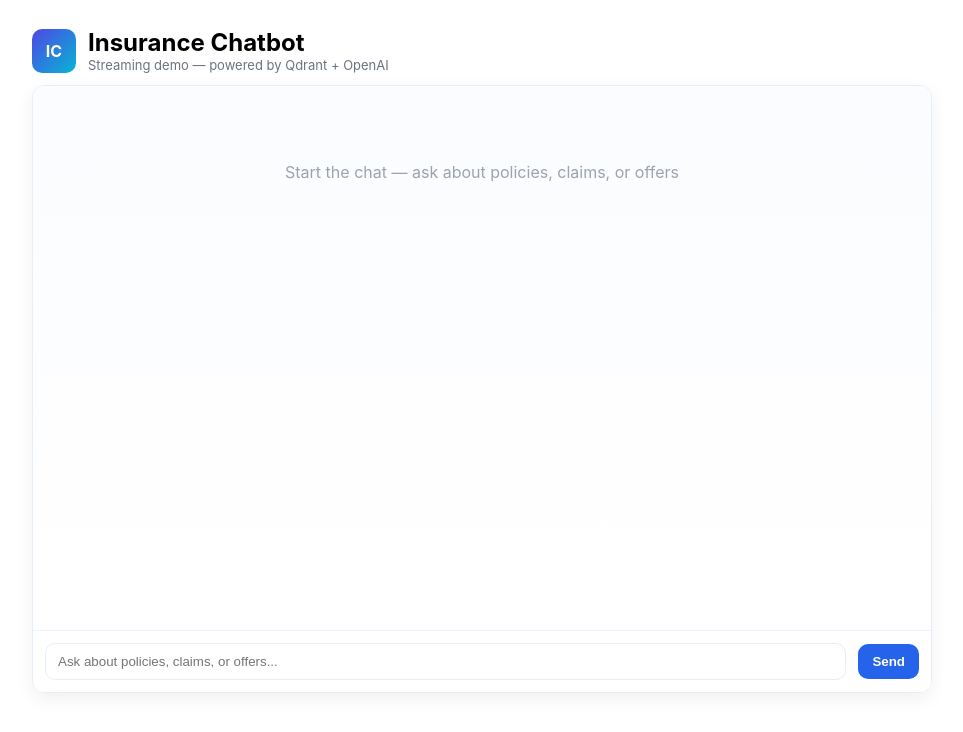
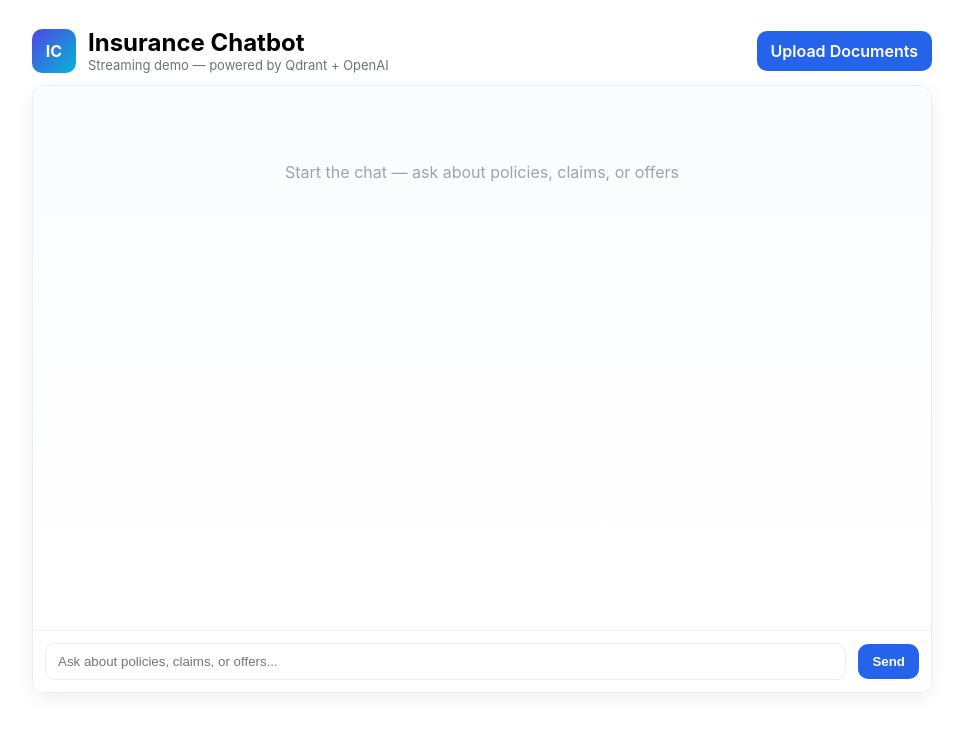
Before and after one commit to rishabhpatel-sys/insurance-chatbot, a Next.js app in the folder frontend/next-app/: page / in a window 1280 px wide. Shown: the top 732 px of the page, without its empty margins (158-1121 px from the left). Built offline with nearby package versions, Linux system fonts and the light colour scheme.

Commit message:
Add Next.js /upload page and navigation for document ingestion

```diff
--- a/frontend/next-app/pages/index.js
+++ b/frontend/next-app/pages/index.js
@@ -1,3 +1,4 @@
+import Link from 'next/link'
 import { useState, useRef, useEffect } from 'react'
 
 export default function Home() {
@@ -21,7 +22,6 @@ export default function Home() {
     const encoded = encodeURIComponent(userText)
     const url = `http://localhost:8000/sse?message=${encoded}`
 
-    // add placeholder bot message
     setMessages((m) => [...m, { role: 'bot', text: '', timestamp: new Date().toLocaleTimeString(), typing: true }])
 
     const updateBotLast = (text, extras) => {
@@ -89,12 +89,17 @@ export default function Home() {
 
   return (
     <div style={{ padding: 20, maxWidth: 900, margin: '0 auto', fontFamily: 'Inter, Arial, sans-serif' }}>
-      <div style={{ display: 'flex', alignItems: 'center', gap: 12, marginBottom: 12 }}>
-        <div style={{ width: 44, height: 44, borderRadius: 10, background: 'linear-gradient(135deg,#4f46e5,#06b6d4)', display: 'flex', alignItems: 'center', justifyContent: 'center', color: '#fff', fontWeight: 700 }}>IC</div>
-        <div>
-          <h2 style={{ margin: 0 }}>Insurance Chatbot</h2>
-          <div style={{ color: '#6b7280', fontSize: 13 }}>Streaming demo — powered by Qdrant + OpenAI</div>
+      <div style={{ display: 'flex', alignItems: 'center', justifyContent: 'space-between', gap: 12, marginBottom: 12 }}>
+        <div style={{ display: 'flex', alignItems: 'center', gap: 12 }}>
+          <div style={{ width: 44, height: 44, borderRadius: 10, background: 'linear-gradient(135deg,#4f46e5,#06b6d4)', display: 'flex', alignItems: 'center', justifyContent: 'center', color: '#fff', fontWeight: 700 }}>IC</div>
+          <div>
+            <h2 style={{ margin: 0 }}>Insurance Chatbot</h2>
+            <div style={{ color: '#6b7280', fontSize: 13 }}>Streaming demo — powered by Qdrant + OpenAI</div>
+          </div>
         </div>
+        <Link href="/upload" style={{ textDecoration: 'none' }}>
+          <span style={{ display: 'inline-flex', alignItems: 'center', justifyContent: 'center', background: '#2563eb', color: 'white', borderRadius: 10, padding: '10px 14px', cursor: 'pointer', fontWeight: 600 }}>Upload Documents</span>
+        </Link>
       </div>
 
       <div style={{ borderRadius: 12, border: '1px solid #e6eef8', overflow: 'hidden', boxShadow: '0 6px 18px rgba(15,23,42,0.06)' }}>
```
Also changed, not shown: 1 other file (tests, documents, lock files or other folders).
